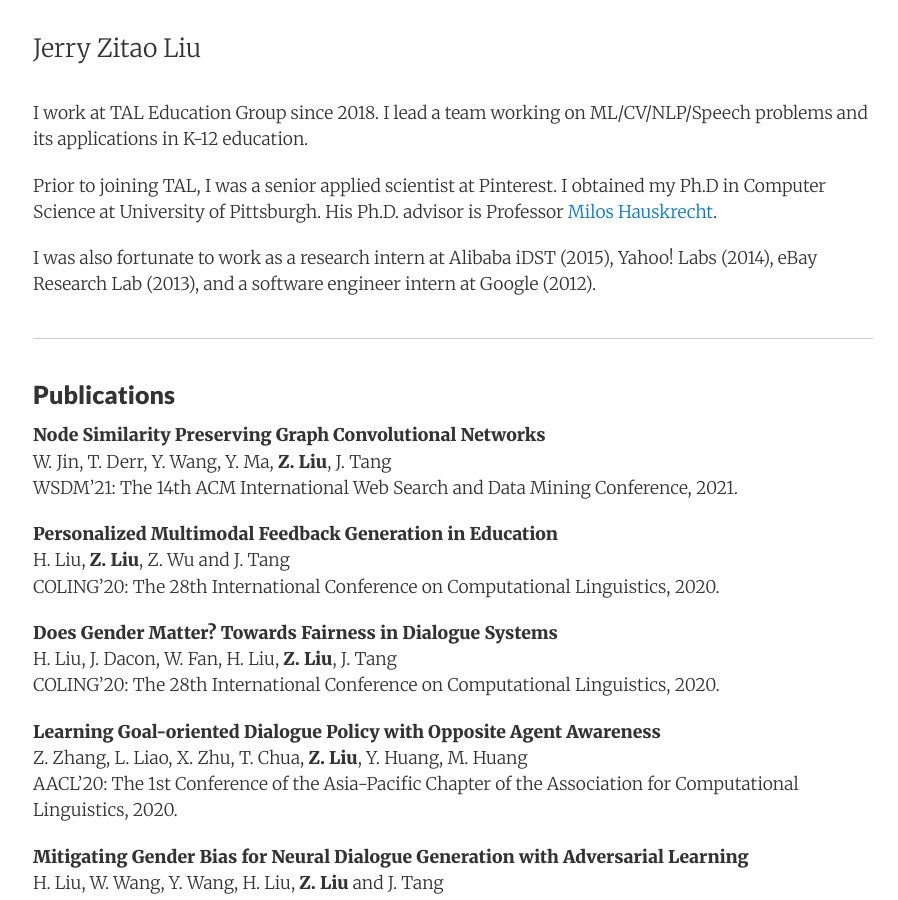
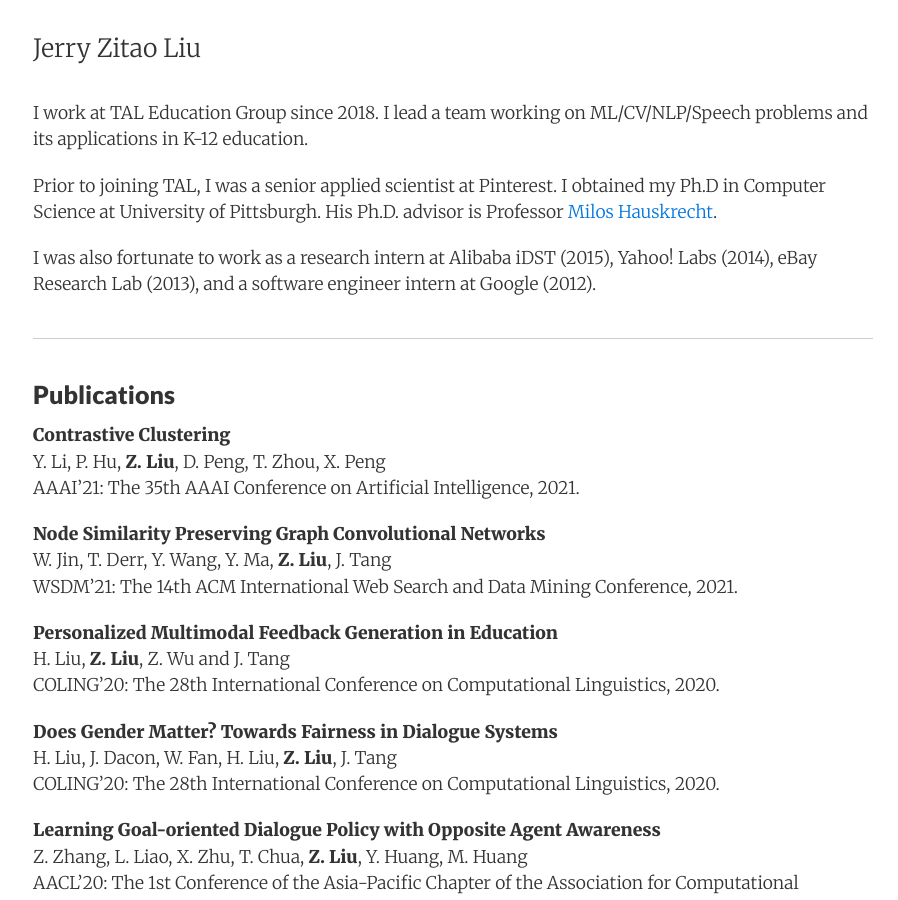
Before and after one commit to zitaoliu/zitaoliu.github.io, a Jekyll site: the page built from index.html, in a window 1280 px wide and 900 px high. Shown: the whole window, without its empty margins (187-1085 px from the left). Built offline with Jekyll 4.4.1, drawn with Linux system fonts in a browser that asks for light colours; nearby versions of some CDN libraries.

Commit message:
add aaai paper

```diff
--- a/_includes/index_content.md
+++ b/_includes/index_content.md
@@ -8,6 +8,10 @@
 * * *
 
 ### Publications
+
+**Contrastive Clustering**
+Y. Li, P. Hu, **Z. Liu**, D. Peng, T. Zhou, X. Peng
+AAAI'21: The 35th AAAI Conference on Artificial Intelligence, 2021.
 
 **Node Similarity Preserving Graph Convolutional Networks**
 W. Jin, T. Derr, Y. Wang, Y. Ma, **Z. Liu**, J. Tang
```
